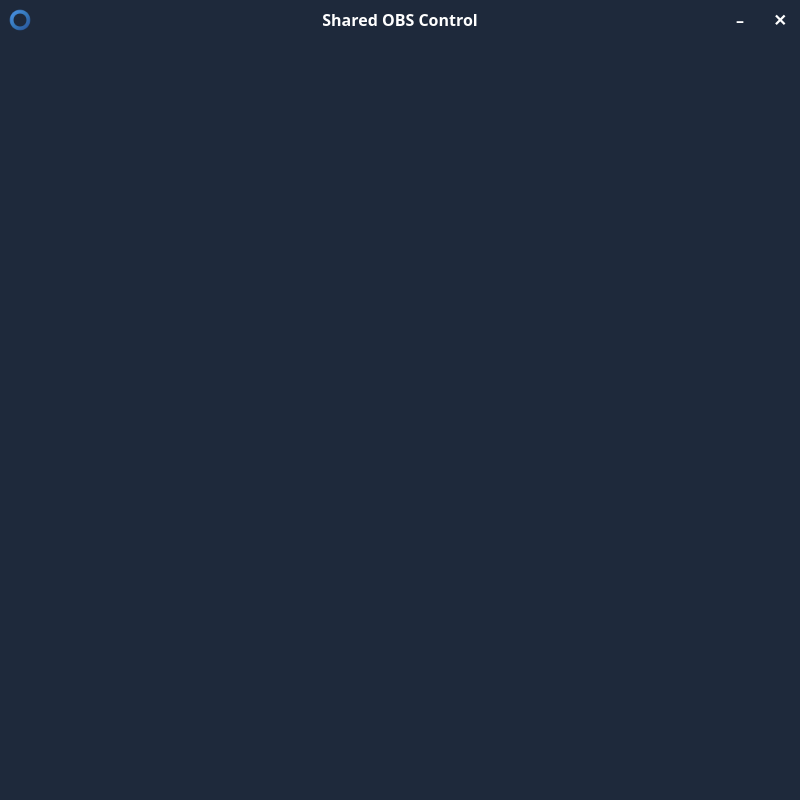
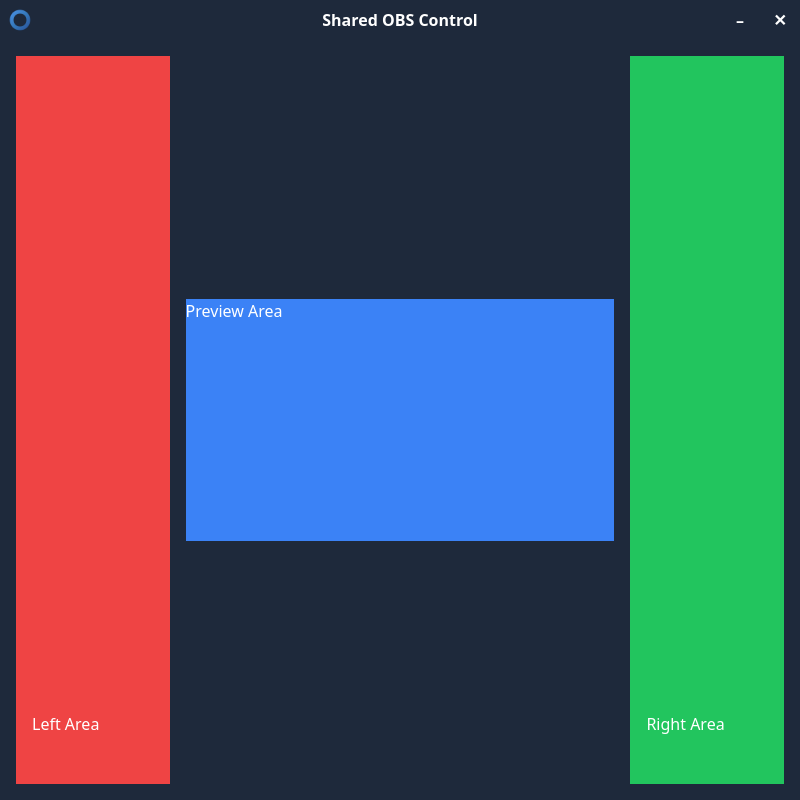
Before and after one commit to JonasPaprotka/Shared-OBS-Control, an Electron app: page renderer/obs-controller.html in a window 800 px wide. Drawn offline with Linux system fonts and the light colour scheme.

Commit message:
temp obs controller area placeholders

```diff
--- a/renderer/obs-controller.html
+++ b/renderer/obs-controller.html
@@ -7,9 +7,28 @@
   <link rel="stylesheet" href="output.css" />
   <link rel="stylesheet" href="restrictions.css" />
 </head>
-<body class="bg-slate-800">
+<body class="bg-slate-800 flex flex-col min-h-screen">
   <!-- Title Bar -->
   <div id="titlebar-container"></div>
+
+  <div class="flex flex-1 p-4 overflow-hidden">
+    <!-- LEFT AREA -->
+    <div class="bg-red-500 w-1/5 flex flex-col justify-end px-4 pb-12">
+      <p class="text-white">Left Area</p>
+    </div>
+
+    <!-- PREVIEW AREA -->
+    <div class="flex-grow flex items-center justify-center px-4">
+      <div class="bg-blue-500 aspect-video w-full">
+        <p class="text-white">Preview Area</p>
+      </div>
+    </div>
+
+    <!-- RIGHT AREA -->
+    <div class="bg-green-500 w-1/5 flex flex-col justify-end px-4 pb-12">
+      <p class="text-white">Right Area</p>
+    </div>
+  </div>
 
   <script src="renderer.js"></script>
 </body>
```
Also changed, not shown: renderer/output.css.
